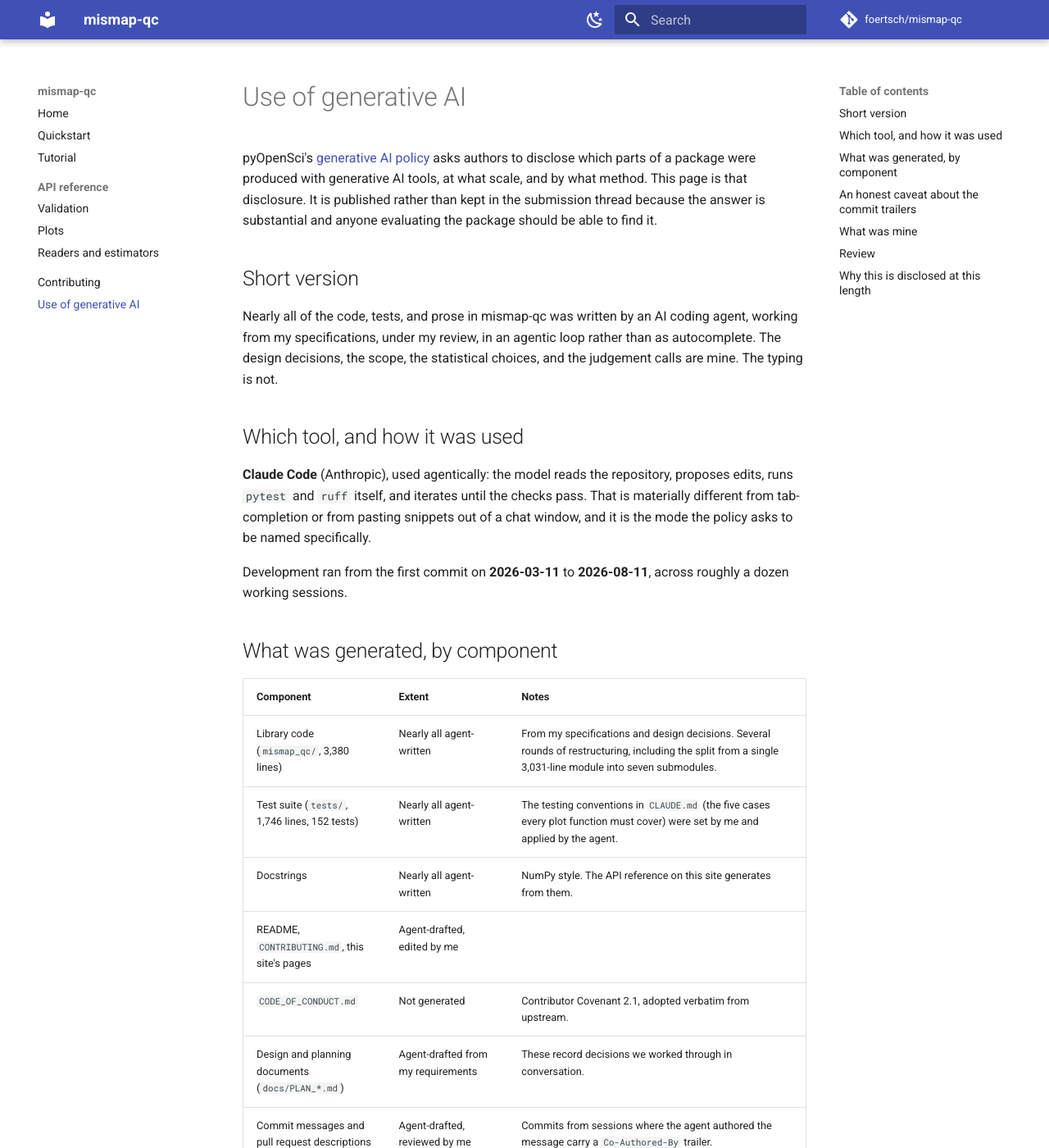
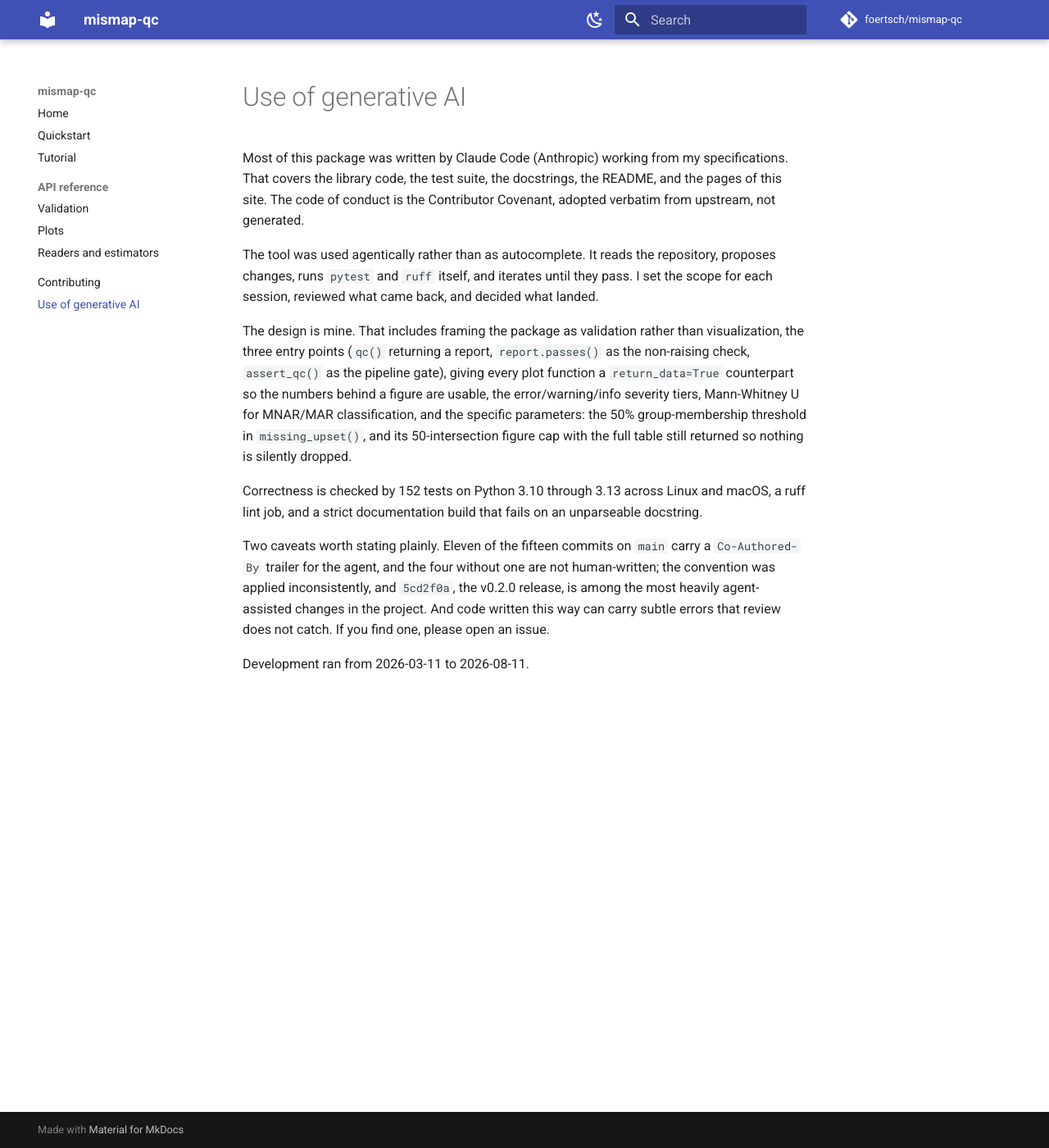
Before and after one commit to foertsch/mismap-qc, an MkDocs documentation site: the page built from docs/generative-ai-use.md, in a window 1280 px wide and 1400 px high. Shown: the whole window at 82% size. Built offline with MkDocs 1.6.1 and Material for MkDocs 9.7.7, drawn with Linux system fonts in a browser that asks for light colours; comment, search, counter and statistics services are not loaded; some of the changed text lies outside the part shown.

Commit message:
Rewrite the AI disclosure to match how real ones read
The first draft had a metrics table, a section justifying its own length, and a
heading announcing that the awkward part was included on purpose. It read as
machine-written, which is a poor look on a disclosure about machine-written code.

Rewrote against three published examples rather than guesswork. The closest
comparator is ddpoe/workflow-canvas AI_USAGE.md, submitted to pyOpenSci in July
2026: three paragraphs, ~170 words, no tables, no line counts, no commentary
about its own transparency. esnet/esnet-smartnic-hw is blunter and states
outright that generated code may carry subtle logical errors review did not
catch, which does more for credibility than structure does. Ours now says the
same in its own words.

278 words, down from roughly 700. The commit-trailer caveat survives as one
sentence rather than its own section. Dropped the insertion counts and the
per-component line tallies; kept what a reader actually needs, which is what was
generated, how, whose the design is, and how correctness is checked.

Still not ready to merge. The two review statements remain for Arion.

Co-Authored-By: Claude Opus 5 <noreply@anthropic.com>

```diff
--- a/docs/generative-ai-use.md
+++ b/docs/generative-ai-use.md
@@ -1,53 +1,26 @@
 # Use of generative AI
 
-pyOpenSci's [generative AI policy](https://www.pyopensci.org/software-peer-review/our-process/generative-ai-policy.html) asks authors to disclose which parts of a package were produced with generative AI tools, at what scale, and by what method. This page is that disclosure. It is published rather than kept in the submission thread because the answer is substantial and anyone evaluating the package should be able to find it.
+Most of this package was written by Claude Code (Anthropic) working from my specifications. That covers the library code, the test suite, the docstrings, the README, and the pages of this site. The code of conduct is the Contributor Covenant, adopted verbatim from upstream, not generated.
 
-## Short version
+The tool was used agentically rather than as autocomplete. It reads the repository, proposes changes, runs `pytest` and `ruff` itself, and iterates until they pass. I set the scope for each session, reviewed what came back, and decided what landed.
 
-Nearly all of the code, tests, and prose in mismap-qc was written by an AI coding agent, working from my specifications, under my review, in an agentic loop rather than as autocomplete. The design decisions, the scope, the statistical choices, and the judgement calls are mine. The typing is not.
+The design is mine. That includes framing the package as validation rather than visualization, the three entry points (`qc()` returning a report, `report.passes()` as the non-raising check, `assert_qc()` as the pipeline gate), giving every plot function a `return_data=True` counterpart so the numbers behind a figure are usable, the error/warning/info severity tiers, Mann-Whitney U for MNAR/MAR classification, and the specific parameters: the 50% group-membership threshold in `missing_upset()`, and its 50-intersection figure cap with the full table still returned so nothing is silently dropped.
 
-## Which tool, and how it was used
+Correctness is checked by 152 tests on Python 3.10 through 3.13 across Linux and macOS, a ruff lint job, and a strict documentation build that fails on an unparseable docstring.
 
-**Claude Code** (Anthropic), used agentically: the model reads the repository, proposes edits, runs `pytest` and `ruff` itself, and iterates until the checks pass. That is materially different from tab-completion or from pasting snippets out of a chat window, and it is the mode the policy asks to be named specifically.
+Two caveats worth stating plainly. Eleven of the fifteen commits on `main` carry a `Co-Authored-By` trailer for the agent, and the four without one are not human-written; the convention was applied inconsistently, and `5cd2f0a`, the v0.2.0 release, is among the most heavily agent-assisted changes in the project. And code written this way can carry subtle errors that review does not catch. If you find one, please open an issue.
 
-Development ran from the first commit on **2026-03-11** to **2026-08-11**, across roughly a dozen working sessions.
+Development ran from 2026-03-11 to 2026-08-11.
 
-## What was generated, by component
+<!-- TODO (Arion): two statements the policy asks for, which are yours to make and
+     not the agent's. Write them in your own words and delete this comment.
 
-| Component | Extent | Notes |
-|---|---|---|
-| Library code (`mismap_qc/`, 3,380 lines) | Nearly all agent-written | From my specifications and design decisions. Several rounds of restructuring, including the split from a single 3,031-line module into seven submodules. |
-| Test suite (`tests/`, 1,746 lines, 152 tests) | Nearly all agent-written | The testing conventions in `CLAUDE.md` (the five cases every plot function must cover) were set by me and applied by the agent. |
-| Docstrings | Nearly all agent-written | NumPy style. The API reference on this site generates from them. |
-| README, `CONTRIBUTING.md`, this site's pages | Agent-drafted, edited by me | |
-| `CODE_OF_CONDUCT.md` | Not generated | Contributor Covenant 2.1, adopted verbatim from upstream. |
-| Design and planning documents (`docs/PLAN_*.md`) | Agent-drafted from my requirements | These record decisions we worked through in conversation. |
-| Commit messages and pull request descriptions | Agent-drafted, reviewed by me | Commits from sessions where the agent authored the message carry a `Co-Authored-By` trailer. |
+     1. What your review actually consisted of. Reading diffs before merge,
+        running the checks locally, using the package on real FGCZ proteomics
+        data. Be specific, do not overstate it.
+     2. That all your correspondence during the review process is written by you.
 
-Across the whole history: **13,286 insertions, 1,269 deletions, 15 commits on `main`**.
-
-## An honest caveat about the commit trailers
-
-Eleven of the fifteen commits on `main` carry a `Co-Authored-By: Claude` trailer. **Do not read the other four as human-written.** The trailer convention was applied inconsistently across sessions, and one of the four without it (`5cd2f0a`, the v0.2.0 release, 4,074 insertions) was in fact one of the most heavily agent-assisted changes in the project. The trailers undercount rather than overcount. Assume agent involvement throughout unless a file says otherwise.
-
-## What was mine
-
-The parts a reviewer should hold me to:
-
-- **Scope and framing.** Deciding this is a data *validation* package with plots attached, rather than a visualization package, and holding that line through the API and the metadata.
-- **API design.** The three entry points (`qc()` returning a report, `report.passes()` as the non-raising check, `assert_qc()` as the pipeline gate), the frozen `MismapReport`, the decision to give every plot a `return_data=True` counterpart, and the error/warning/info severity tiers.
-- **Statistical choices.** Mann-Whitney U for MNAR/MAR classification, the threshold rules and their defaults, and the specific parameters: the 50% group-membership threshold in `missing_upset()`, the 50-intersection figure cap with the full table still returned so nothing is silently hidden.
-- **Tooling decisions.** Pinning the ruff rule set explicitly after a ruff release silently changed what CI enforced. Choosing a generated documentation site over hand-maintained README tables, because the tables duplicate the docstrings and drift.
-- **Judgement calls that went against the agent's suggestion**, including declining a script that would have inflated the repository's view-count badge.
-
-## Review
-
-<!-- Arion: confirm or correct both statements below before submitting. They are
-     yours to make, not the agent's, and the policy asks for them explicitly. -->
-
-- [ ] I have reviewed the code in this package. *(Add here, in your own words, what your review actually consisted of: reading diffs before merge, running the checks, exercising the functions on real FGCZ data, and so on. Be specific and do not overstate it.)*
-- [ ] All correspondence in the review process is written by me, not generated.
-
-## Why this is disclosed at this length
-
-The policy exists partly to keep reviewers from spending volunteer time on code the author did not engage with. The honest position is that this package would not exist in this form without an AI agent, and that the engineering judgement, the domain decisions, and the responsibility for it are mine. Reviewers should weigh it knowing that.
+     Also check the design paragraph above. The severity tiers and the
+     Mann-Whitney choice predate this session, so I took them from
+     docs/PLAN_validation_scope.md. If either was the agent's suggestion that you
+     accepted rather than your own call, move it out of that paragraph. -->
```
